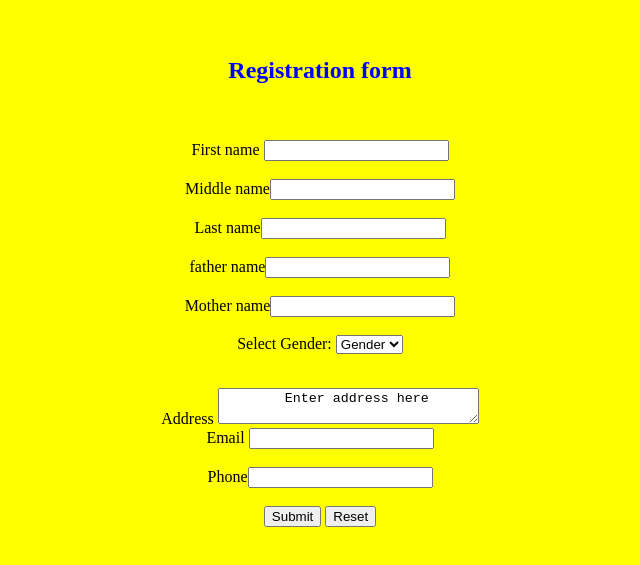
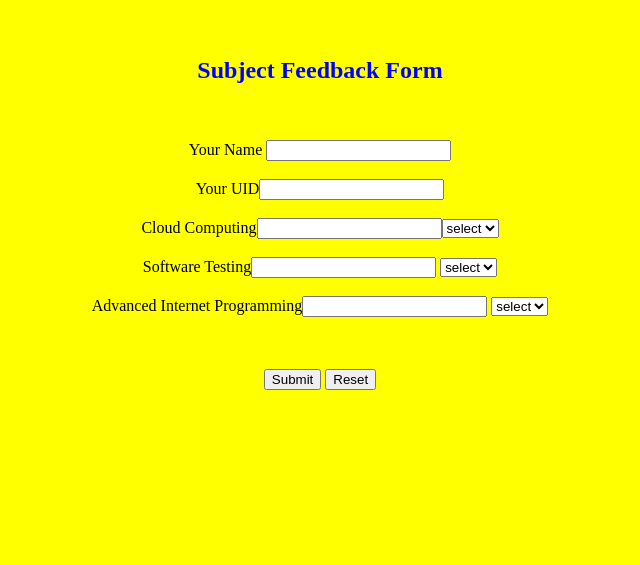
Before and after one commit to amankr97531/exp4, a plain HTML site: page index.html in a window 1280 px wide. Shown: the part 87-652 px from the top of the page, without its empty margins (320-960 px from the left). Drawn offline with Linux system fonts and the light colour scheme.

Commit message:
Update index.html

```diff
--- a/index.html
+++ b/index.html
@@ -15,29 +15,35 @@
   </font>
   <font color="blue">
     <h2>
-      Registration form
+      Subject Feedback Form
     </h2></br></br>
   </font>
 <form>
-  <label>First name  <input type="text" /></label></br></br>
-  <label>Middle name<input type="text" /></label></br></br>
-  <label>Last name<input type="text" /></label></br></br>
-  <label>father name<input type="text" /></label></br></br>
-  <label>Mother name<input type="text" /></label></br></br>
+  <label>Your Name  <input type="text" /></label></br></br>
+  <label>Your UID<input type="text" /></label></br></br>
+  <label>Cloud Computing<input type="text" /></label><select name="Cloud">
+    <option value="none" selected>select</option>
+    <option value="male">Good</option>
+    <option value="female">Bad</option>
+    </select></br></br>
 
-    Select Gender:
-    <select name="gender">
-    <option value="none" selected>Gender</option>
-    <option value="male">Male</option>
-    <option value="female">Female</option>
-    </select></form><br>
 
-    <label for="address">Address</label>
-      <textarea id="address" name="Address" rows="2" cols="30">
-        Enter address here
-      </textarea><br>
-<label>Email  <input type="text" /></label></br></br>
-  <label>Phone<input type="text" /></label></br></br>
+  <label>Software Testing<input type="text" /></label>
+  <select name="Software">
+    <option value="none" selected>select</option>
+    <option value="male">Good</option>
+    <option value="female">Bad</option>
+    </select></br></br>
+  <label>Advanced Internet Programming<input type="text" />
+    <select name="Aip">
+    <option value="none" selected>select</option>
+    <option value="male">Good</option>
+    <option value="female">Bad</option>
+    </select></label></br></br>
+
+    </form><br>
+
+
   <input type="submit" value="Submit">
   <input type="reset" value="Reset">
   </center>
```
